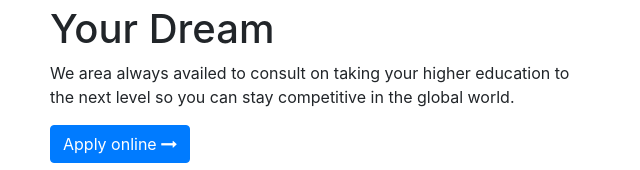
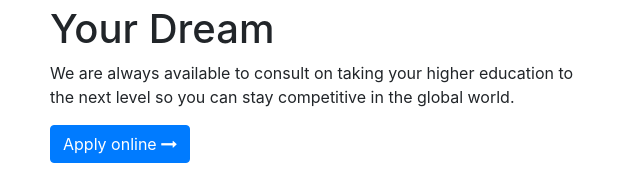
Before and after one commit to akungw31/calistung, a plain HTML site: page index.html in a window 1280 px wide. Shown: the part 302-472 px from the top of the page, 35-675 px from the left. Drawn offline with nearby package versions, Linux system fonts and the light colour scheme; files whose address does not match are found by name.

Commit message:
Update index.html
correcting h2 words on main content

```diff
--- a/index.html
+++ b/index.html
@@ -35,7 +35,7 @@
                 <div class="col-md-6 m-auto" data-aos="fade-right" data-aos-delay="350">
                     <h1>We Help to&nbsp;<span class="text-primary">Build</span></h1>
                     <h1>Your Dream</h1>
-                    <p>We area always availed to consult on taking your higher education to the next level so you can stay competitive in the global world.</p><button class="btn btn-primary" type="button">Apply online&nbsp;<i class="fa fa-long-arrow-right"></i></button>
+                    <p>We are always available to consult on taking your higher education to the next level so you can stay competitive in the global world.</p><button class="btn btn-primary" type="button">Apply online&nbsp;<i class="fa fa-long-arrow-right"></i></button>
                     <div class="text-center d-lg-flex justify-content-lg-start social-icons"><a href="#"><i class="icon ion-social-twitter" style="color: var(--blue);"></i></a><a href="#" style="color: var(--gray-dark);"><i class="icon ion-social-facebook" style="color: var(--indigo);"></i></a><a href="#" style="color: var(--gray-dark);"></a><a href="#" style="color: var(--gray-dark);"><i class="icon ion-social-youtube" style="color: var(--danger);"></i></a></div>
                 </div>
                 <div class="col-12 col-md-6 offset-sm-0"><img class="img-fluid" data-aos="fade-left" data-aos-delay="250" src="assets/img/5.png" width="100%" height="100%"></div>
```
